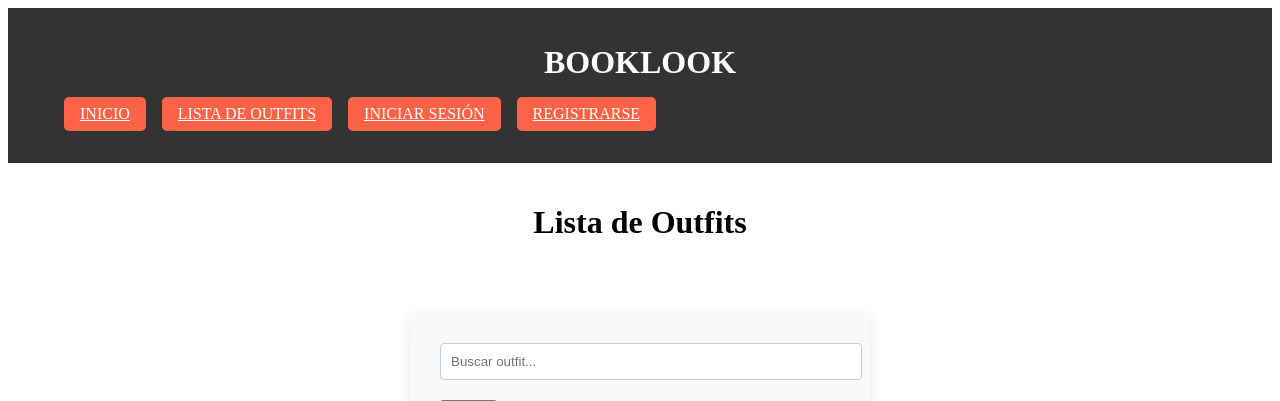
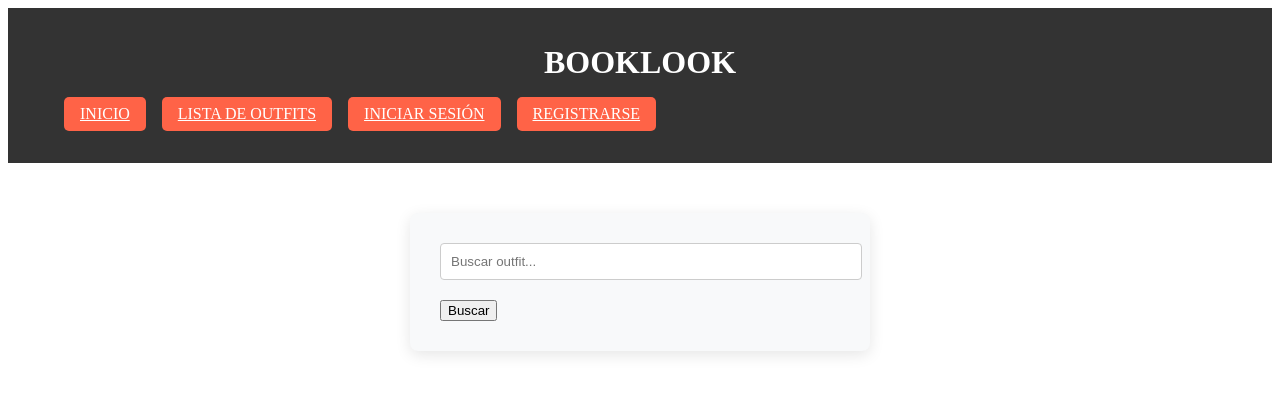
Before and after one commit to antoniiomrnoo/BookLook, a Django app: template lookbook/armario/templates/armario/lista_outfits.html in a window 1280 px wide. Shown: the top 401 px of the page. Run offline with Django 3.2, Linux system fonts and the light colour scheme; the template is opened without the code that fills it, so the values that code supplies are empty.

Commit message:
13 commit

```diff
--- a/lookbook/armario/templates/armario/lista_outfits.html
+++ b/lookbook/armario/templates/armario/lista_outfits.html
@@ -1,10 +1,6 @@
 {% extends "base.html" %}
 
 {% block content %}
-<div class="text-center">
-    <h1>Lista de Outfits</h1>
-</div>
-
 <!-- Barra de búsqueda -->
 <div class="search-bar">
     <form method="get" action="{% url 'outfit-list' %}">
```
Also changed, not shown: lookbook/db.sqlite3, lookbook/lookbook/settings.py (line endings or trailing spaces), lookbook/media/outfits/Carhartt_Active_Jacket.jpg (added), lookbook/media/outfits/scuffers_polo.jpg (added).
